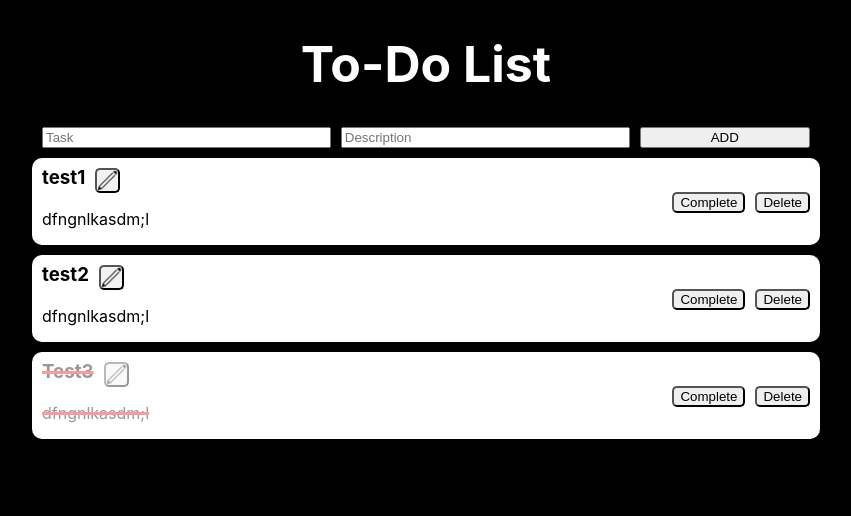
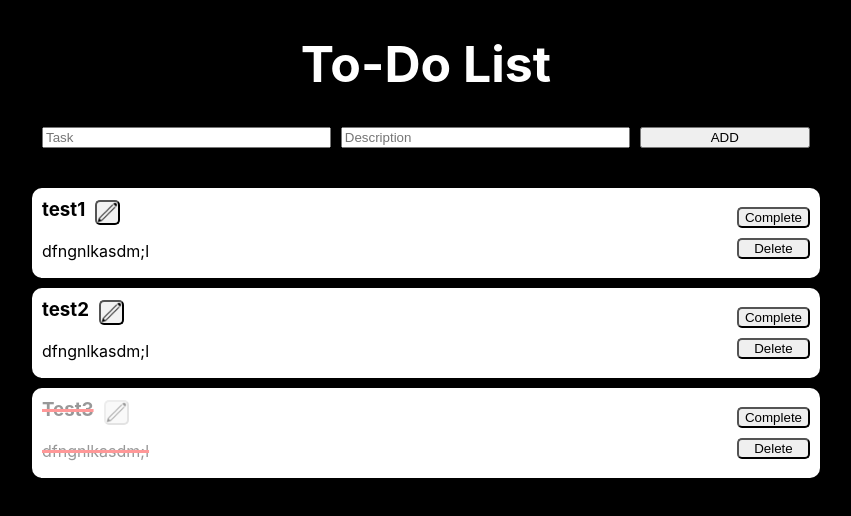
Before and after one commit to Pavel-174/to-do-list, a React (Create React App) app: page / in a window 1280 px wide. Shown: the top 516 px of the page, without its empty margins (214-1065 px from the left). Built offline with nearby package versions, Linux system fonts and the light colour scheme.

Commit message:
UI improved

```diff
--- a/src/components/EditToDoLisItem/EditToDoIstItem.tsx
+++ b/src/components/EditToDoLisItem/EditToDoIstItem.tsx
@@ -23,9 +23,11 @@ const EditToDoListItem: React.FC<EditToDoListItemProps> = ({task, changeTask}) =
 
   return (
     <li className="todolist__item" key={task.id}>
-      <input placeholder="Task" className='panel__input' value={todo.name} name="name" onChange={onChangeTask}></input>
-      <input placeholder="Description" className='panel__input' value={todo.description} name="description" onChange={onChangeTask}></input>
-      <button className='panel__button' onClick={onClick}>ADD</button>
+      <div className='todolist__input-box'>
+        <input placeholder="Task" className='todolist__input' value={todo.name} name="name" onChange={onChangeTask}></input>
+        <input placeholder="Description" className='todolist__input' value={todo.description} name="description" onChange={onChangeTask}></input>
+      </div>
+      <button className='todolist__button' onClick={onClick}>Save</button>
     </li>
   );
 }
--- a/src/components/Panel/Panel.css
+++ b/src/components/Panel/Panel.css
@@ -3,6 +3,7 @@
     flex-direction: row;
     gap: 10px;
     width: 60vw;
+    justify-content: center;
 }
 
 .panel__input {
--- a/src/components/ToDoList/ToDoList.css
+++ b/src/components/ToDoList/ToDoList.css
@@ -1,3 +1,7 @@
+.todolist {
+margin-top: 30px;
+}
+
 .todolist__text {
     color: black;
 }
@@ -17,6 +21,7 @@
     border-radius: 10px;
     text-align: left;
     width: 60vw;
+    min-height: 90px;
 }
 
 .todolist__list {
@@ -38,8 +43,14 @@
     border-radius: 5px;
  }
 
+.todolist__button-box {
+    display: flex;
+    flex-direction: column;
+    gap: 10px;
+}
+
 .todolist__button:nth-child(2) {
-  margin-left: 10px
+  /* margin-left: 10px */
 }
 
 .todolist__button_item{
@@ -49,7 +60,7 @@
     background-repeat: no-repeat;
     background-position: center;
     background-size: contain;
-    margin-top: 10px;
+    margin: 10px 0 0 10px;
 }
 
 .todolist__button:hover{
@@ -59,6 +70,7 @@
 .todolist__header-box {
     display: flex;
     flex-direction: row;
+    max-width: 45vw;
 }
 
 .todolist__header {
@@ -69,3 +81,10 @@
     max-width: 15px;
     max-height: 15px;
 }
+
+.todolist__input-box {
+    display: flex;
+    flex-direction: column;
+    max-width: 45vw;
+    gap: 8px;
+}
--- a/src/components/ToDoListItem/ToDoListItem.tsx
+++ b/src/components/ToDoListItem/ToDoListItem.tsx
@@ -15,11 +15,11 @@ const ToDoListItem:  React.FC<ToDoListItemProps> = ({task, deleteTask, checkTask
       <div className={`todolist__task ${task.checked ? `todolist__task_checked`: ""}`}>
         <div className='todolist__header-box'>
           <h3 className="todolist__header">{task.name}</h3>
-          <button className='todolist__button todolist__button_item' onClick={() => editTask(task.id)}></button>
+          <button className='todolist__button todolist__button_item' onClick={() => editTask(task.id)} disabled={task.checked ? true : false}></button>
         </div>
         <p  className="todolist__text">{task.description}</p>
       </div>
-      <div>
+      <div className='todolist__button-box'>
         <button className="todolist__button" onClick={() => checkTask(task.id)}>Complete</button>
         <button className="todolist__button" onClick={() => deleteTask(task.id)}>Delete</button>
       </div>
```
